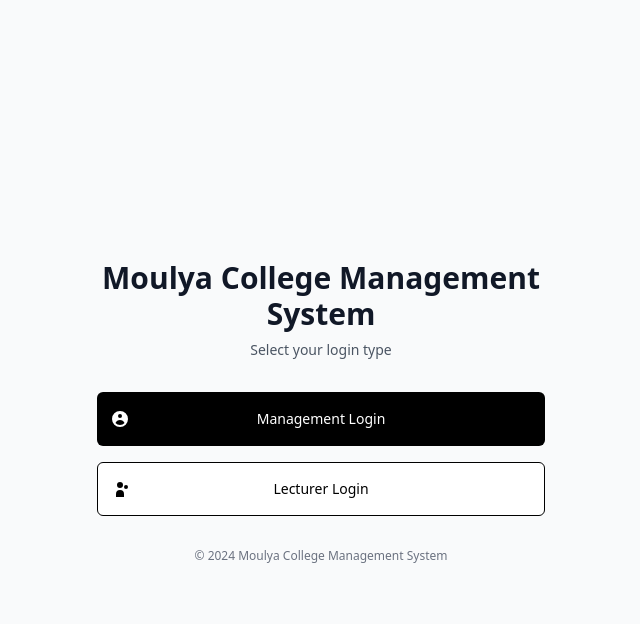
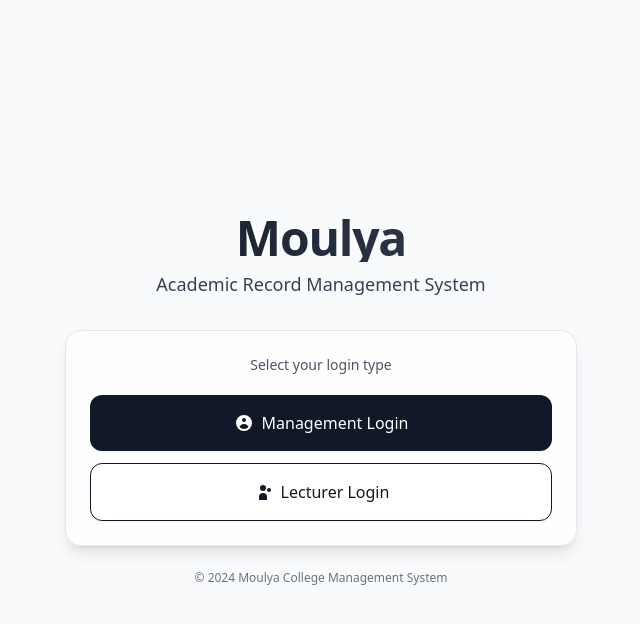
Before and after one commit to Chethan77667/moulya, a Flask app: page / in a window 1280 px wide. Shown: the top 624 px of the page, without its empty margins (319-959 px from the left). Run offline with Flask 3, Linux system fonts and the light colour scheme; some libraries are stand-ins or nearby versions.

Commit message:
errol pc

```diff
--- a/services/auth_service.py
+++ b/services/auth_service.py
@@ -17,7 +17,15 @@ class AuthService:
     def authenticate_management(username, password):
         """Authenticate management user"""
         try:
-            user = Management.query.filter_by(username=username, is_active=True).first()
+            # Case-insensitive username match
+            from sqlalchemy import func
+            normalized = (username or '').strip()
+            user = (
+                Management.query
+                .filter(func.lower(Management.username) == func.lower(normalized))
+                .filter_by(is_active=True)
+                .first()
+            )
 
             if user and user.check_password(password):
                 user.update_last_login()
@@ -32,7 +40,15 @@ class AuthService:
     def authenticate_lecturer(username, password):
         """Authenticate lecturer user"""
         try:
-            user = Lecturer.query.filter_by(username=username, is_active=True).first()
+            # Case-insensitive username match
+            from sqlalchemy import func
+            normalized = (username or '').strip()
+            user = (
+                Lecturer.query
+                .filter(func.lower(Lecturer.username) == func.lower(normalized))
+                .filter_by(is_active=True)
+                .first()
+            )
 
             if user and user.check_password(password):
                 user.update_last_login()
--- a/templates/auth/index.html
+++ b/templates/auth/index.html
@@ -4,43 +4,32 @@
 
 {% block content %}
 <div class="min-h-screen flex items-center justify-center bg-gray-50 py-12 px-4 sm:px-6 lg:px-8">
-    <div class="max-w-md w-full space-y-8">
-        <div>
-            <h2 class="mt-6 text-center text-3xl font-extrabold text-gray-900">
-                Moulya College Management System
-            </h2>
-            <p class="mt-2 text-center text-sm text-gray-600">
-                Select your login type
-            </p>
+    <div class="w-full max-w-lg">
+        <div class="text-center mb-8">
+            <h1 class="text-4xl sm:text-5xl font-extrabold tracking-tight bg-gradient-to-r from-gray-900 to-gray-700 bg-clip-text text-transparent">Moulya</h1>
+            <p class="mt-2 text-base sm:text-lg text-gray-700">Academic Record Management System</p>
         </div>
 
-        <div class="space-y-4">
-            <a href="{{ url_for('auth.management_login') }}"
-               class="group relative w-full flex justify-center py-4 px-4 border border-transparent text-sm font-medium rounded-md text-white bg-black hover:bg-gray-800 focus:outline-none focus:ring-2 focus:ring-offset-2 focus:ring-black">
-                <span class="absolute left-0 inset-y-0 flex items-center pl-3">
-                    <svg class="h-5 w-5 text-white" fill="currentColor" viewBox="0 0 20 20">
-                        <path fill-rule="evenodd" d="M18 10a8 8 0 11-16 0 8 8 0 0116 0zm-6-3a2 2 0 11-4 0 2 2 0 014 0zm-2 4a5 5 0 00-4.546 2.916A5.986 5.986 0 0010 16a5.986 5.986 0 004.546-2.084A5 5 0 0010 11z" clip-rule="evenodd"></path>
-                    </svg>
-                </span>
-                Management Login
-            </a>
+        <div class="bg-white/80 backdrop-blur rounded-2xl shadow-lg border border-gray-200 p-5 sm:p-6">
+            <p class="text-center text-sm text-gray-600 mb-5">Select your login type</p>
 
-            <a href="{{ url_for('auth.lecturer_login') }}"
-               class="group relative w-full flex justify-center py-4 px-4 border border-black text-sm font-medium rounded-md text-black bg-white hover:bg-gray-50 focus:outline-none focus:ring-2 focus:ring-offset-2 focus:ring-black">
-                <span class="absolute left-0 inset-y-0 flex items-center pl-3">
-                    <svg class="h-5 w-5 text-black" fill="currentColor" viewBox="0 0 20 20">
-                        <path d="M13 6a3 3 0 11-6 0 3 3 0 016 0zM18 8a2 2 0 11-4 0 2 2 0 014 0zM14 15a4 4 0 00-8 0v3h8v-3z"></path>
-                    </svg>
-                </span>
-                Lecturer Login
-            </a>
+            <div class="space-y-3">
+                <a href="{{ url_for('auth.management_login') }}"
+                   class="flex items-center justify-center gap-2 w-full py-3.5 sm:py-4 rounded-xl text-white bg-gray-900 hover:bg-gray-800 active:bg-black transition-colors shadow-sm focus:outline-none focus:ring-2 focus:ring-offset-2 focus:ring-gray-900">
+                    <svg class="h-5 w-5" fill="currentColor" viewBox="0 0 20 20"><path fill-rule="evenodd" d="M18 10a8 8 0 11-16 0 8 8 0 0116 0zm-6-3a2 2 0 11-4 0 2 2 0 014 0zm-2 4a5 5 0 00-4.546 2.916A5.986 5.986 0 0010 16a5.986 5.986 0 004.546-2.084A5 5 0 0010 11z" clip-rule="evenodd"/></svg>
+                    <span class="text-sm sm:text-base font-medium">Management Login</span>
+                </a>
+
+                <a href="{{ url_for('auth.lecturer_login') }}"
+                   class="flex items-center justify-center gap-2 w-full py-3.5 sm:py-4 rounded-xl text-gray-900 bg-white border border-gray-900 hover:bg-gray-50 active:bg-gray-100 transition-colors shadow-sm focus:outline-none focus:ring-2 focus:ring-offset-2 focus:ring-gray-900">
+                    <svg class="h-5 w-5" fill="currentColor" viewBox="0 0 20 20"><path d="M13 6a3 3 0 11-6 0 3 3 0 016 0zM18 8a2 2 0 11-4 0 2 2 0 014 0zM14 15a4 4 0 00-8 0v3h8v-3z"/></svg>
+                    <span class="text-sm sm:text-base font-medium">Lecturer Login</span>
+                </a>
+            </div>
         </div>
 
-        <div class="text-center">
-            <p class="text-xs text-gray-500">
-                © 2024 Moulya College Management System
-            </p>
-        </div>
+        <p class="mt-6 text-center text-xs text-gray-500">© 2024 Moulya College Management System</p>
     </div>
+
 </div>
 {% endblock %}
```
Also changed, not shown: services/lecturer_service.py (+71 -16 lines), templates/lecturer/attendance.html (+17 -3 lines), instance/moulya_college.db.
